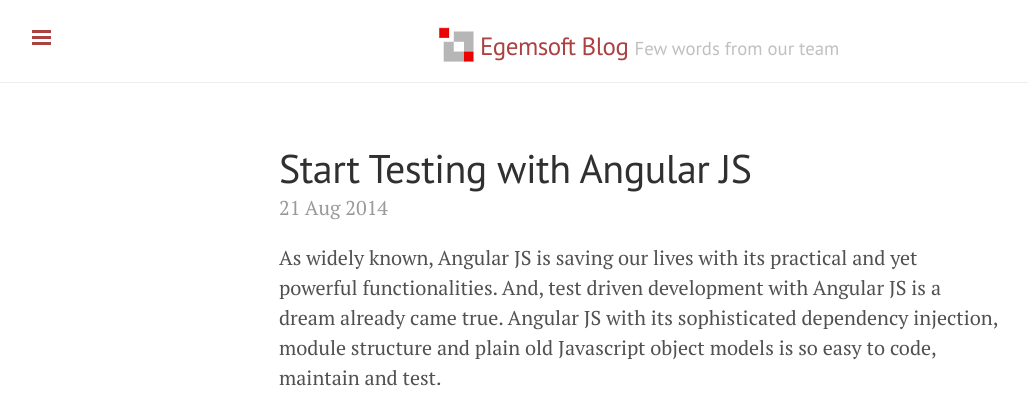
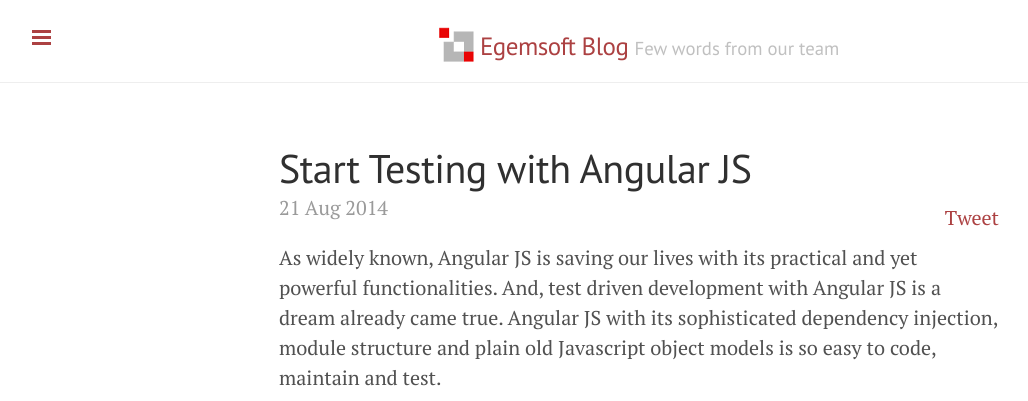
Before and after one commit to egemsoft/blog, a Jekyll site: the page built from _posts/2014-08-21-start-testing-with-angularjs.md, in a window 1280 px wide. Shown: the top 401 px of the page, without its empty margins (1-1029 px from the left). Built offline with Jekyll 4.4.1, drawn with Linux system fonts in a browser that asks for light colours; Markdown is read by kramdown in place of the engine named in the settings; comment, search, counter and statistics services are not loaded.

Commit message:
tweet button added

```diff
--- a/_layouts/post.html
+++ b/_layouts/post.html
@@ -4,6 +4,9 @@ layout: default
 
 <div class="post">
   <h1 class="post-title">{{ page.title }}</h1>
+  <div class="social-share">
+    <a href="https://twitter.com/share" class="twitter-share-button" data-url="{{ site.url }}{{ post.url }}" data-text="{{ post.title }}" data-via="egemsoft" data-dnt="true">Tweet</a>
+  </div>
   <span class="post-date">{{ page.date | date_to_string }}</span>
   {{ content }}
 </div>
--- a/public/css/custom.css
+++ b/public/css/custom.css
@@ -59,5 +59,7 @@
 }
 .post .social-share {
   float: right;
-  margin-top: 17px;
 }
+.posts .post .social-share {
+  margin-top: 23px;
+}
```
